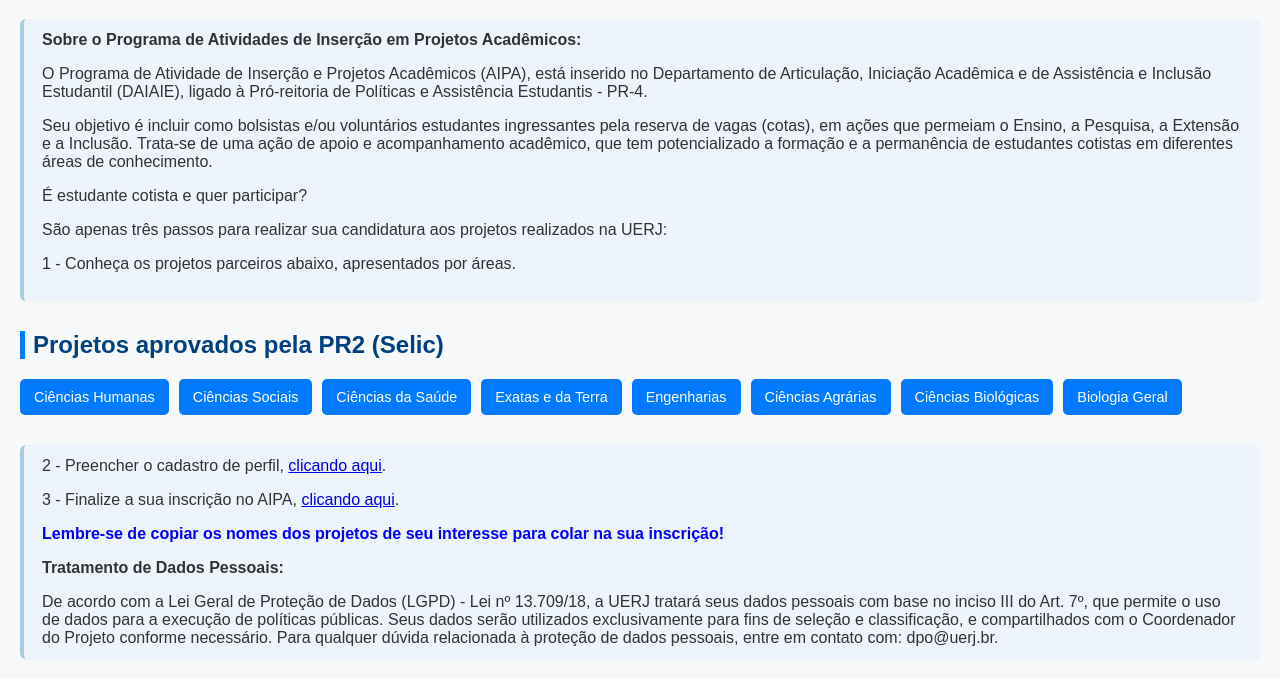
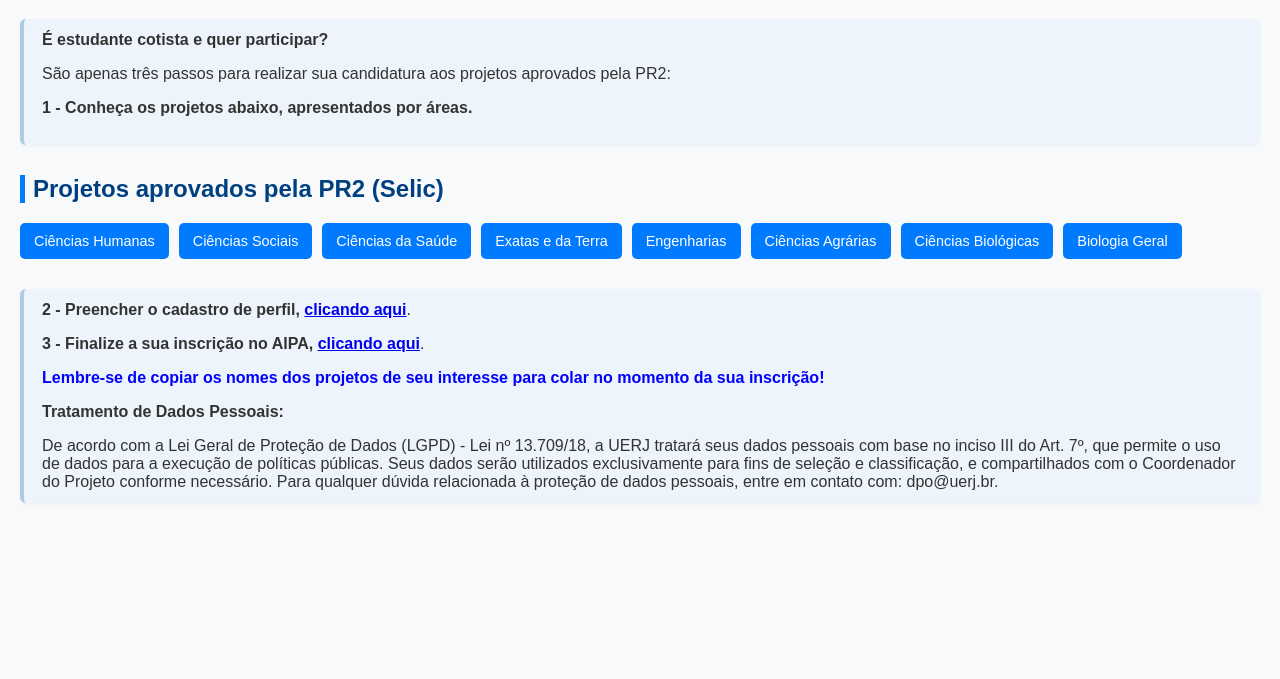
Before and after one commit to proiniciar/AIPA_PR2, a plain HTML site: page index.html in a window 1280 px wide. Shown: the part 265-944 px from the top of the page. After the commit the page ends 800 px from the top, so only its background shows below. Drawn offline with Linux system fonts and the light colour scheme.

Commit message:
index.html

```diff
--- a/index.html
+++ b/index.html
@@ -74,17 +74,11 @@
   <h1>AIPA 2024/2025</h1>
 
   <div class="info-box">
-    <strong>Sobre o Programa de Atividades de Inserção em Projetos Acadêmicos:</strong>
+    <strong>É estudante cotista e quer participar?</strong>
 
-<p>O Programa de Atividade de Inserção e Projetos Acadêmicos (AIPA), está inserido no Departamento de Articulação, Iniciação Acadêmica e de Assistência e Inclusão Estudantil (DAIAIE), ligado à Pró-reitoria de Políticas e Assistência Estudantis - PR-4.</p>
+<p>São apenas três passos para realizar sua candidatura aos projetos aprovados pela PR2:</p>
 
-Seu objetivo é incluir como bolsistas e/ou voluntários estudantes ingressantes pela reserva de vagas (cotas), em ações que permeiam o Ensino, a Pesquisa, a Extensão e a Inclusão. Trata-se de uma ação de apoio e acompanhamento acadêmico, que tem potencializado a formação e a permanência de estudantes cotistas em diferentes áreas de conhecimento.
-
-<p>É estudante cotista e quer participar?</p>
-
-<p>São apenas três passos para realizar sua candidatura aos projetos realizados na UERJ:</p>
-
-<p>1 - Conheça os projetos parceiros abaixo, apresentados por áreas.</p>
+<p><strong>1 - Conheça os projetos abaixo, apresentados por áreas.</strong></p>
 
   </div>
 
@@ -107,11 +101,11 @@
   </div>
 
   <div class="info-box">
-    2 - Preencher o cadastro de perfil, <a href="https://www.formularios.uerj.br/index.php/2?lang=pt-BR">clicando aqui</a>.
+    <strong>2 - Preencher o cadastro de perfil, <a href="https://www.formularios.uerj.br/index.php/2?lang=pt-BR">clicando aqui</strong></a>.
 
-<p>3 - Finalize a sua inscrição no AIPA, <a href="https://www.formularios.uerj.br/index.php/83743?lang=pt-BR">clicando aqui</a>.
+<p><strong>3 - Finalize a sua inscrição no AIPA, <a href="https://www.formularios.uerj.br/index.php/83743?lang=pt-BR">clicando aqui</strong></a>.
 
-    <p><strong><span style="color: blue;">Lembre-se de copiar os nomes dos projetos de seu interesse para colar na sua inscrição!</span></strong></p>
+    <p><strong><span style="color: blue;">Lembre-se de copiar os nomes dos projetos de seu interesse para colar no momento da sua inscrição!</span></strong></p>
 
 <p><strong>Tratamento de Dados Pessoais:</strong></p>
 De acordo com a Lei Geral de Proteção de Dados (LGPD) - Lei nº 13.709/18, a UERJ tratará seus dados pessoais com base no inciso III do Art. 7º, que permite o uso de dados para a execução de políticas públicas. Seus dados serão utilizados exclusivamente para fins de seleção e classificação, e compartilhados com o Coordenador do Projeto conforme necessário. Para qualquer dúvida relacionada à proteção de dados pessoais, entre em contato com: dpo@uerj.br.
```
